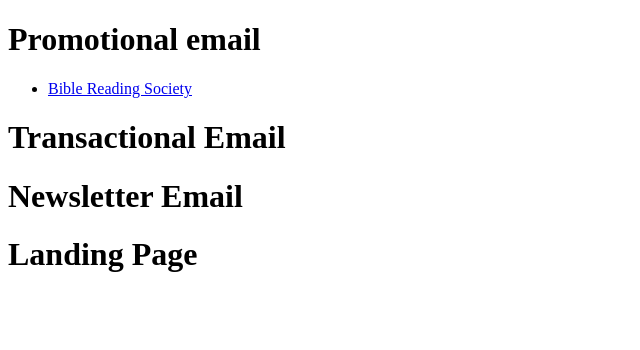
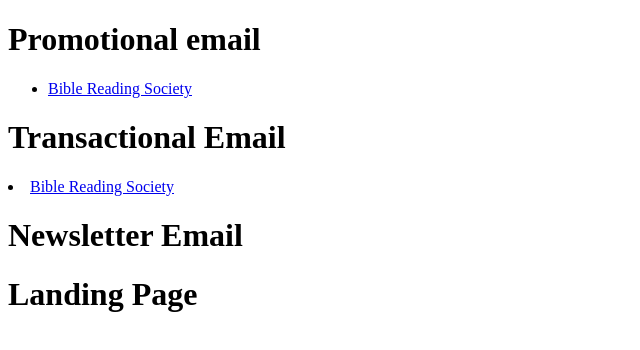
Before and after one commit to J-E-Y/BibleRadingSociety, a website: page dist/index.html in a window 1280 px wide. Shown: the whole page, without its empty margins (0-640 px from the left). Drawn offline with Linux system fonts and the light colour scheme.

Commit message:
added project into list

```diff
--- a/dist/index.html
+++ b/dist/index.html
@@ -16,6 +16,11 @@
       </li>
     </ul>
     <h1>Transactional Email</h1>
+    <li>
+      <a href="./Transctional-email/transactional-email.html"
+        >Bible Reading Society
+      </a>
+    </li>
     <h1>Newsletter Email</h1>
     <h1>Landing Page</h1>
   </body>
```
